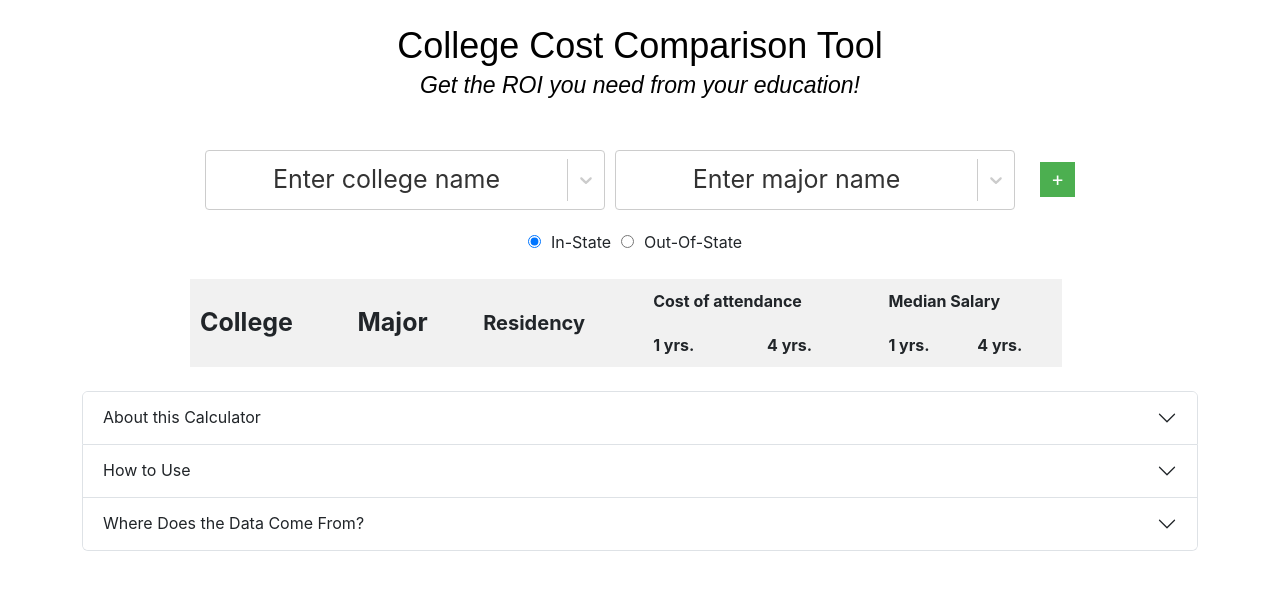
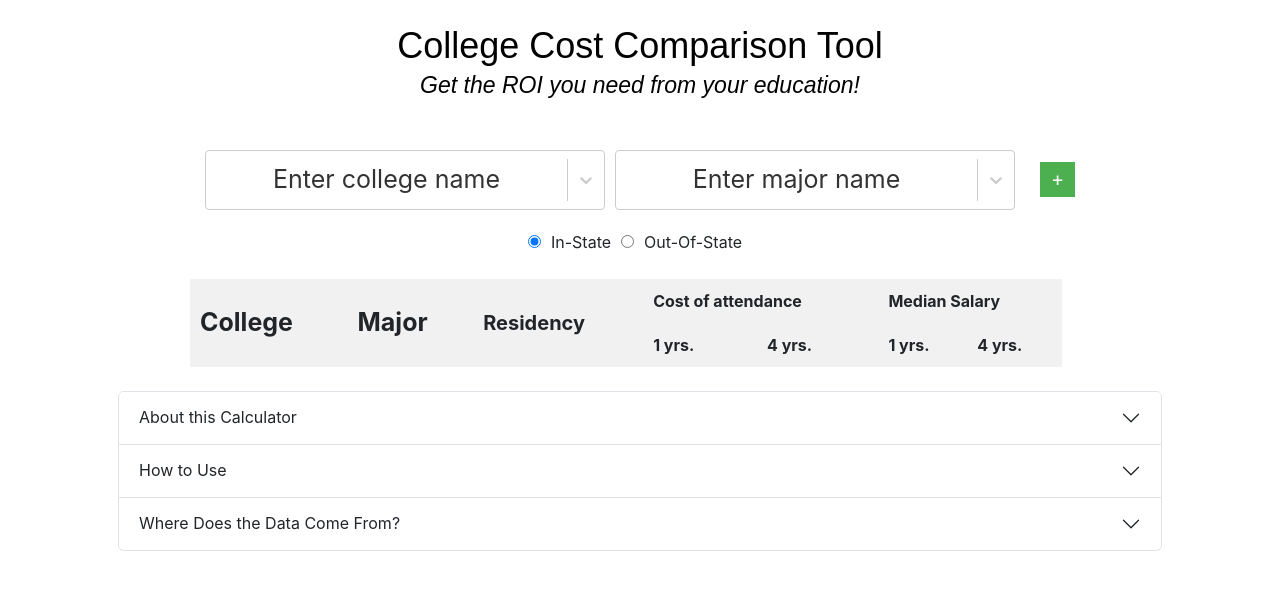
Before and after one commit to connorsaunders/college-comparer, a React (Create React App) app: page / in a window 1280 px wide. Shown: the top 590 px of the page. Built offline with nearby package versions, Linux system fonts and the light colour scheme.

Commit message:
another attempt to center the accordion headers

```diff
--- a/src/components/AboutCalculator.js
+++ b/src/components/AboutCalculator.js
@@ -5,10 +5,10 @@ import '../css/AboutCalculator.css';
 
 function AboutCalculator() {
   return (
-      <Container className="mx-auto custom-container">
-        <Accordion className="custom-accordion">
+    <Container className="px-5">
+      <Accordion className="accordion-items">
         <Accordion.Item eventKey="0">
-            <Accordion.Header>
+          <Accordion.Header className="accordion-header">
             About this Calculator
           </Accordion.Header>
           <Accordion.Body>
@@ -20,7 +20,7 @@ function AboutCalculator() {
           </Accordion.Body>
         </Accordion.Item>
         <Accordion.Item eventKey="1">
-            <Accordion.Header>How to Use</Accordion.Header>
+          <Accordion.Header className="text-center">How to Use</Accordion.Header>
           <Accordion.Body>
             <Card>
               <Card.Body>
@@ -30,7 +30,7 @@ function AboutCalculator() {
           </Accordion.Body>
         </Accordion.Item>
         <Accordion.Item eventKey="2">
-            <Accordion.Header>Where Does the Data Come From?</Accordion.Header>
+          <Accordion.Header className="text-center">Where Does the Data Come From?</Accordion.Header>
           <Accordion.Body>
             <Card>
               <Card.Body>
--- a/src/components/Header.js
+++ b/src/components/Header.js
@@ -1,3 +1,5 @@
+import '../css/Header.css';
+
 function Header() {
     return (
         <div>
--- a/src/components/InputTable.js
+++ b/src/components/InputTable.js
@@ -8,8 +8,6 @@ import { CSSTransition, TransitionGroup } from 'react-transition-group';
 import '../css/RedDeleteButton.css';
 import '../css/InputTable.css';
 import '../css/SalaryCells.css';
-import '../css/Header.css';
-
 
 //import getClassSalary utility function
 import { getClassForSalary1Year } from '../utils/utils';
--- a/src/css/AboutCalculator.css
+++ b/src/css/AboutCalculator.css
@@ -1,10 +1,10 @@
 /*//////////////////////////////////////////////
 /                About Calculator
 ///////////////////////////////////////////////*/
-.custom-accordion {
+.accordion-items {
   text-align: justify;
 }
 
-.custom-container {
+.accordion-header {
   text-align: center;
 }
```
Lines whose indentation alone changed are shown as unchanged.
